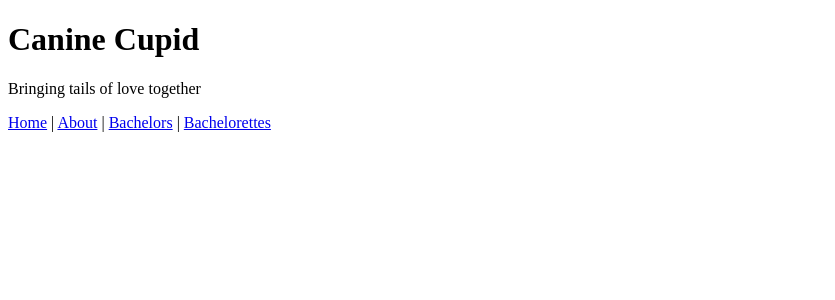
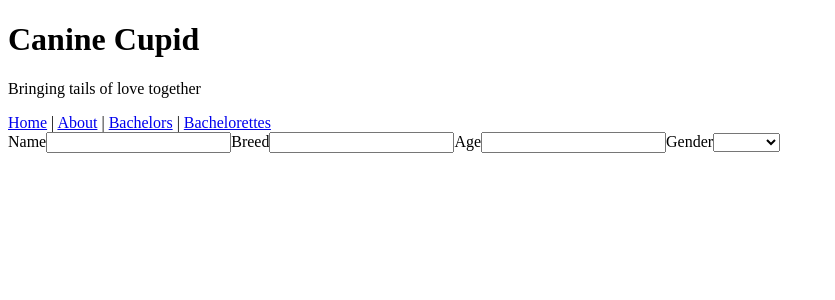
Before and after one commit to armullen/Project1, a Vue app: page /signup in a window 1280 px wide. Shown: the top 300 px of the page, without its empty margins (0-835 px from the left). Built offline with nearby package versions, Linux system fonts and the light colour scheme.

Commit message:
start of the day commit

```diff
--- /dev/null
+++ b/src/components/SignUpForm.vue
@@ -0,0 +1,17 @@
+<!-- this will be the sign up form to add new dogs to the database, the link to get to this page will be in the about page until auth is set up -->
+
+<template>
+    <form>
+        <label>Name</label>
+        <input type="text" required v-model="name" />
+        <label>Breed</label>
+        <input type="text" required v-model="breed" />
+        <label>Age</label>
+        <input type="number" required v-model="age" />
+        <label>Gender</label>
+        <select v-model="gender">
+            <option value="male">Male</option>
+            <option value="female">Female</option>
+        </select>
+    </form>
+</template>
--- a/src/router/index.ts
+++ b/src/router/index.ts
@@ -3,6 +3,7 @@ import Home from '../views/Home.vue'
 import About from '../views/About.vue'
 import Bachelors from '../views/Boys/Bachelors.vue'
 import Bachelorettes from '../views/Girls/Bachelorettes.vue'
+import SignUpForm from '../components/SignUpForm.vue'
 
 const routes: Array<RouteRecordRaw> = [
     {
@@ -24,6 +25,11 @@ const routes: Array<RouteRecordRaw> = [
         path: '/bachelorettes',
         name: 'Bachelorettes',
         component: Bachelorettes
+    },
+    {
+        path: '/signup',
+        name: 'Signup',
+        component: SignUpForm
     }
 ]
 
--- a/src/views/boys/BachelorDetail.vue
+++ b/src/views/boys/BachelorDetail.vue
@@ -1,3 +1,5 @@
+<!-- each individual dog will have a detail page where there will be more information and a way to contact their human.  This view will be available from the bachelor page as well as the list of selected dogs for the individual user -->
+
 <template>
     <div class="bachelor-list">
         <h1>The Boys Detail Page</h1>
--- a/src/views/boys/Bachelors.vue
+++ b/src/views/boys/Bachelors.vue
@@ -1,3 +1,5 @@
+<!-- all the male dogs will be pulled from the main database by the gender field and put here in a list.  You will be able to click on a selector box and add them to a personal database list of your own saved dogs -->
+
 <template>
     <h1>The Boys</h1>
     <li v-for="dogs in Doglist" :key="dogs.id">
--- a/src/views/girls/BacheloretteDetail.vue
+++ b/src/views/girls/BacheloretteDetail.vue
@@ -1,3 +1,5 @@
+<!-- each individual dog will have a detail page where there will be more information and a way to contact their human.  This view will be available from the bachelorette page as well as the list of selected dogs for the individual user -->
+
 <template>
     <h1>The Girls Detail Page</h1>
     <p>The girls id is {{ id }}</p>
--- a/src/views/girls/Bachelorettes.vue
+++ b/src/views/girls/Bachelorettes.vue
@@ -1,3 +1,5 @@
+<!-- all the female dogs will be pulled from the main database by the gender field and put there.  There will be a slector box to add these to your own list of selected dogs stored by email -->
+
 <template>
     <h1>Lucky Ladies</h1>
 </template>
```
